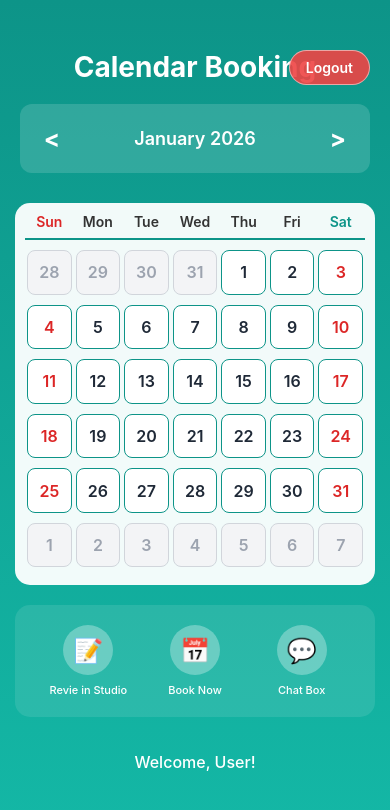
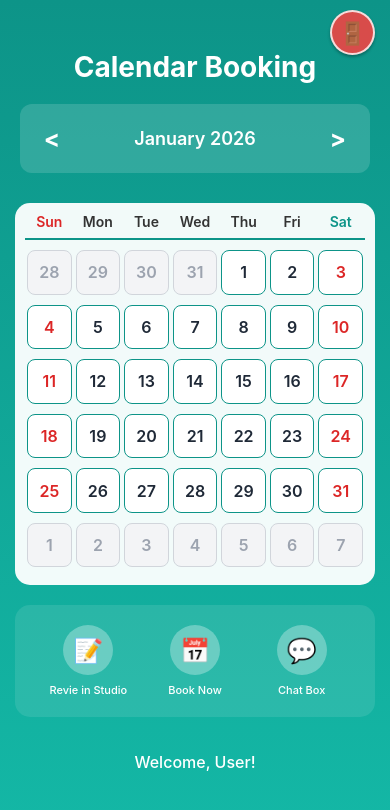
Before and after one commit to LeeDev428/iluna-studio_photobooth-system, a React Native app in the folder mobile-app/: screen /Dashboard in a window 390 px wide. Shown: the top 810 px of the page. Built offline with nearby package versions, Linux system fonts and the light colour scheme.

Commit message:
Update DashboardScreen.js

```diff
--- a/mobile-app/src/screens/DashboardScreen.js
+++ b/mobile-app/src/screens/DashboardScreen.js
@@ -136,15 +136,15 @@ export default function DashboardScreen({ route, navigation }) {
         colors={['#0D9488', '#14B8A6']}
         style={styles.gradient}
       >
+        {/* Logout Button - Top Right */}
+        <TouchableOpacity onPress={handleLogout} style={styles.logoutButton}>
+          <Text style={styles.logoutIcon}>🚪</Text>
+        </TouchableOpacity>
+
         <ScrollView style={styles.scrollView} showsVerticalScrollIndicator={false}>
           {/* Header */}
           <View style={styles.header}>
             <Text style={styles.headerTitle}>Calendar Booking</Text>
-
-            {/* Logout Button */}
-            <TouchableOpacity onPress={handleLogout} style={styles.logoutButton}>
-              <Text style={styles.logoutText}>Logout</Text>
-            </TouchableOpacity>
 
             {/* Month Navigation */}
             <View style={styles.monthNavigation}>
@@ -258,6 +258,31 @@ const styles = StyleSheet.create({
   scrollView: {
     flex: 1,
   },
+  logoutButton: {
+    position: 'absolute',
+    top: 10,
+    right: 15,
+    backgroundColor: 'rgba(239, 68, 68, 0.9)',
+    width: 45,
+    height: 45,
+    borderRadius: 22.5,
+    justifyContent: 'center',
+    alignItems: 'center',
+    borderWidth: 2,
+    borderColor: 'rgba(255, 255, 255, 0.8)',
+    zIndex: 1000,
+    shadowColor: '#000',
+    shadowOffset: {
+      width: 0,
+      height: 2,
+    },
+    shadowOpacity: 0.3,
+    shadowRadius: 3,
+    elevation: 5,
+  },
+  logoutIcon: {
+    fontSize: 22,
+  },
   header: {
     paddingTop: 50,
     paddingHorizontal: 20,
@@ -265,20 +290,28 @@ const styles = StyleSheet.create({
   },
   logoutButton: {
     position: 'absolute',
-    top: 50,
-    right: 20,
+    top: 10,
+    right: 15,
     backgroundColor: 'rgba(239, 68, 68, 0.9)',
-    paddingVertical: 8,
-    paddingHorizontal: 16,
-    borderRadius: 20,
-    borderWidth: 1,
-    borderColor: 'rgba(255, 255, 255, 0.5)',
-    zIndex: 10,
+    width: 45,
+    height: 45,
+    borderRadius: 22.5,
+    justifyContent: 'center',
+    alignItems: 'center',
+    borderWidth: 2,
+    borderColor: 'rgba(255, 255, 255, 0.8)',
+    zIndex: 1000,
+    shadowColor: '#000',
+    shadowOffset: {
+      width: 0,
+      height: 2,
+    },
+    shadowOpacity: 0.3,
+    shadowRadius: 3,
+    elevation: 5,
   },
-  logoutText: {
-    color: '#FFF',
-    fontSize: 14,
-    fontWeight: '600',
+  logoutIcon: {
+    fontSize: 22,
   },
   headerTitle: {
     fontSize: 28,
```
